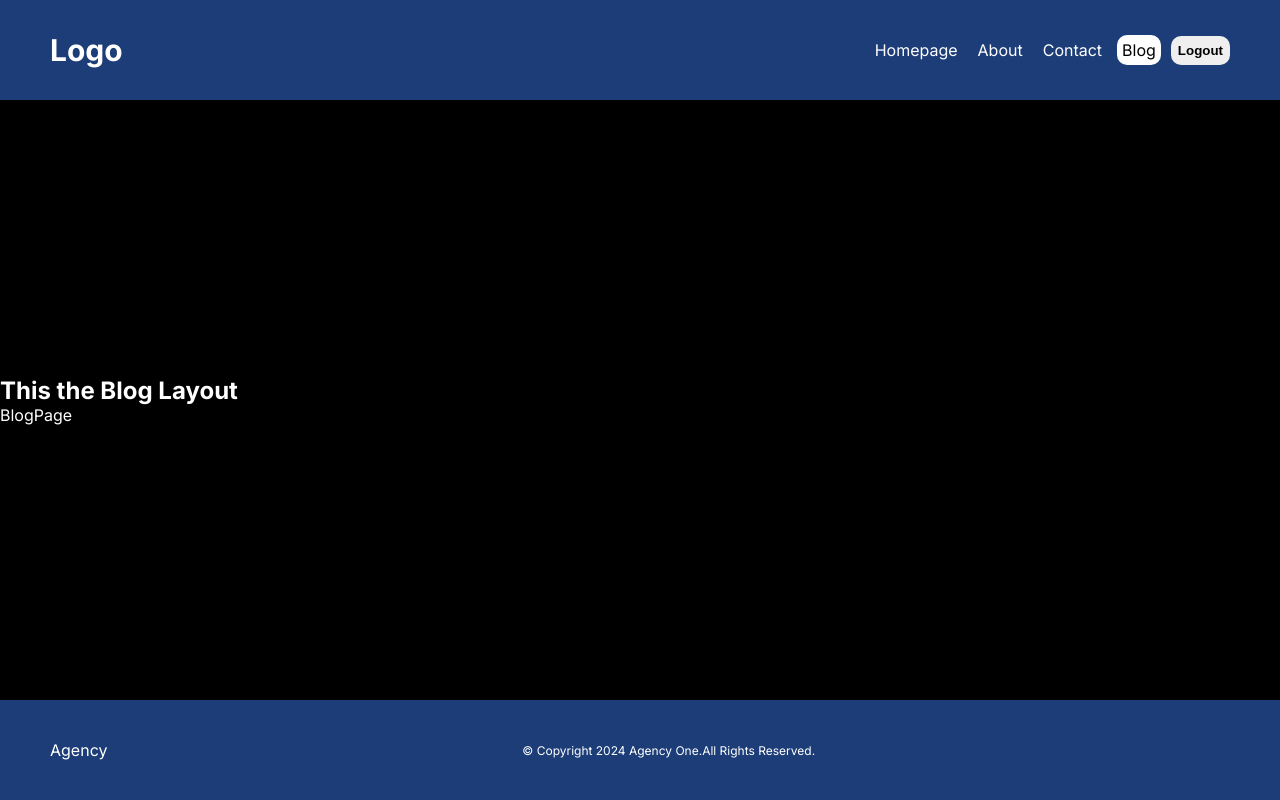
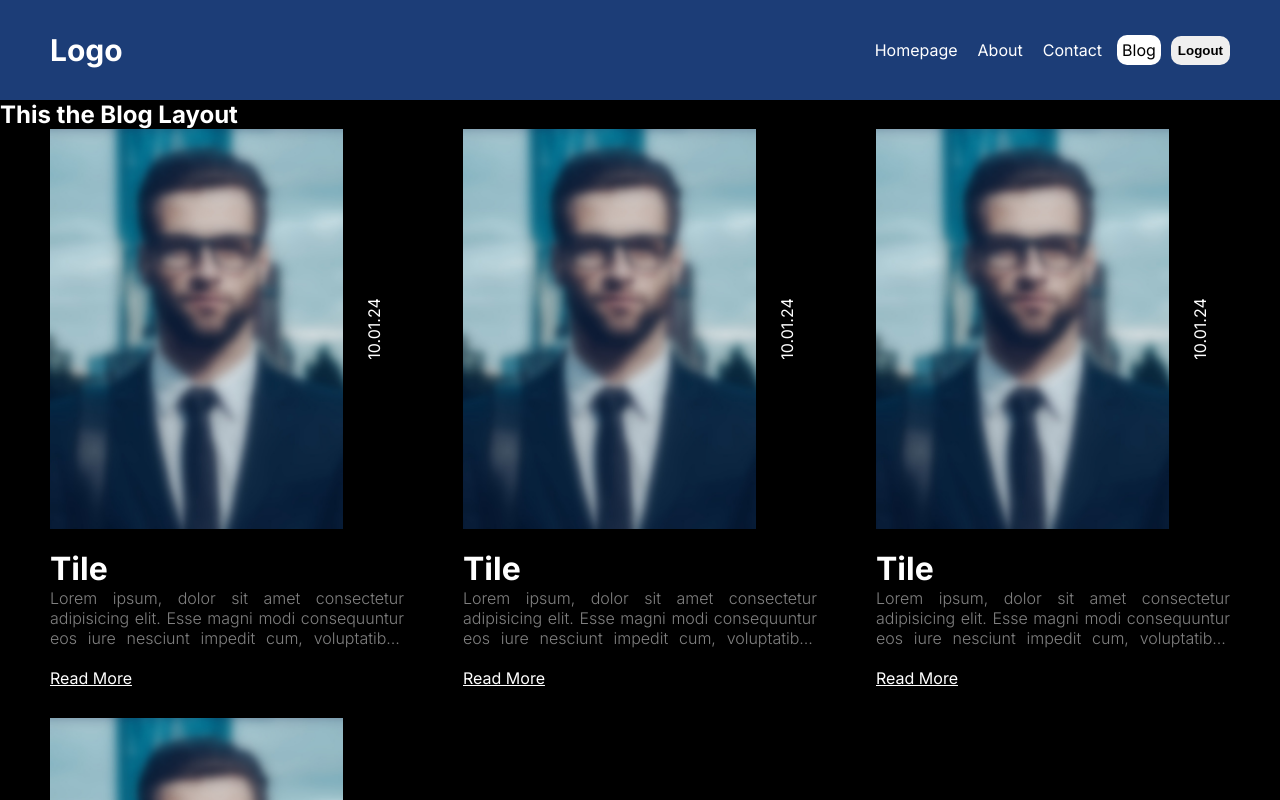
Before and after one commit to Taoufik-BENNOUR/agency_next, a Next.js app: page /blog in a window 1280 px wide. Shown: the top 800 px of the page. Built offline with nearby package versions, Linux system fonts and the light colour scheme.

Commit message:
style : Added Blog Page UI

```diff
--- /dev/null
+++ b/src/app/blog/blog.module.css
@@ -0,0 +1,9 @@
+.container{
+    padding:var(--layout-padding);
+}
+.cards{
+    display: flex;
+    justify-content: space-between;
+    flex-wrap: wrap;
+    gap: 10px;
+}
--- a/src/app/blog/page.jsx
+++ b/src/app/blog/page.jsx
@@ -1,8 +1,16 @@
-import React from 'react'
+import BlogCard from '@/components/blogCard/BlogCard'
+import styles from './blog.module.css'
 
 const BlogPage = () => {
   return (
-    <div>BlogPage</div>
+    <div className={styles.container}>
+      <div className={styles.cards}>
+        <BlogCard/>
+        <BlogCard/>
+        <BlogCard/>
+        <BlogCard/>
+      </div>
+    </div>
   )
 }
 
--- /dev/null
+++ b/src/components/blogCard/BlogCard.jsx
@@ -0,0 +1,23 @@
+import Link from 'next/link'
+import styles from './blogCard.module.css'
+import Image from 'next/image'
+
+const BlogCard = () => {
+  return (
+    <div className={styles.container}>
+        <div className={styles.top}>
+          <div className={styles.imgContainer}>
+            <Image className={styles.img} src="/slide-1.jpg" alt="" fill />
+          </div>
+          <span className={styles.date}>10.01.24</span>
+        </div>
+        <div className={styles.bottom}>
+          <h1>Tile</h1>
+          <p>Lorem ipsum, dolor sit amet consectetur adipisicing elit. Esse magni modi consequuntur eos iure nesciunt impedit cum, voluptatibus ipsum delectus vel veritatis. Placeat numquam, ipsa unde reiciendis officia modi impedit.</p>
+          <Link className={styles.link} href="/blog/post">Read More</Link>
+        </div>
+    </div>
+  )
+}
+
+export default BlogCard
--- /dev/null
+++ b/src/components/blogCard/blogCard.module.css
@@ -0,0 +1,38 @@
+.container{
+    display: flex;
+    flex-direction: column;
+    gap: 20px;
+    margin-bottom: 20px;
+    width: 30%;
+}
+
+.top{
+    display: flex;
+}
+
+.imgContainer{
+    width:90%;
+    height: 400px;
+    position: relative;
+}
+
+.img{
+    object-fit: cover;
+}
+.date{
+    transform: rotate(270deg);
+    margin: auto;
+}
+.bottom p{
+    font-weight: 300;
+    color: gray;
+    margin-bottom: 20px;
+    display: -webkit-box;
+    -webkit-line-clamp: 3;
+    -webkit-box-orient: vertical;
+    overflow: hidden;
+    text-align: justify;
+}
+.link{
+    text-decoration:underline;
+}
```
Also changed, not shown: src/components/blog-card/blogCard.jsx (deleted, +0 -9 lines), src/components/blog-card/blog.module.css (deleted).
